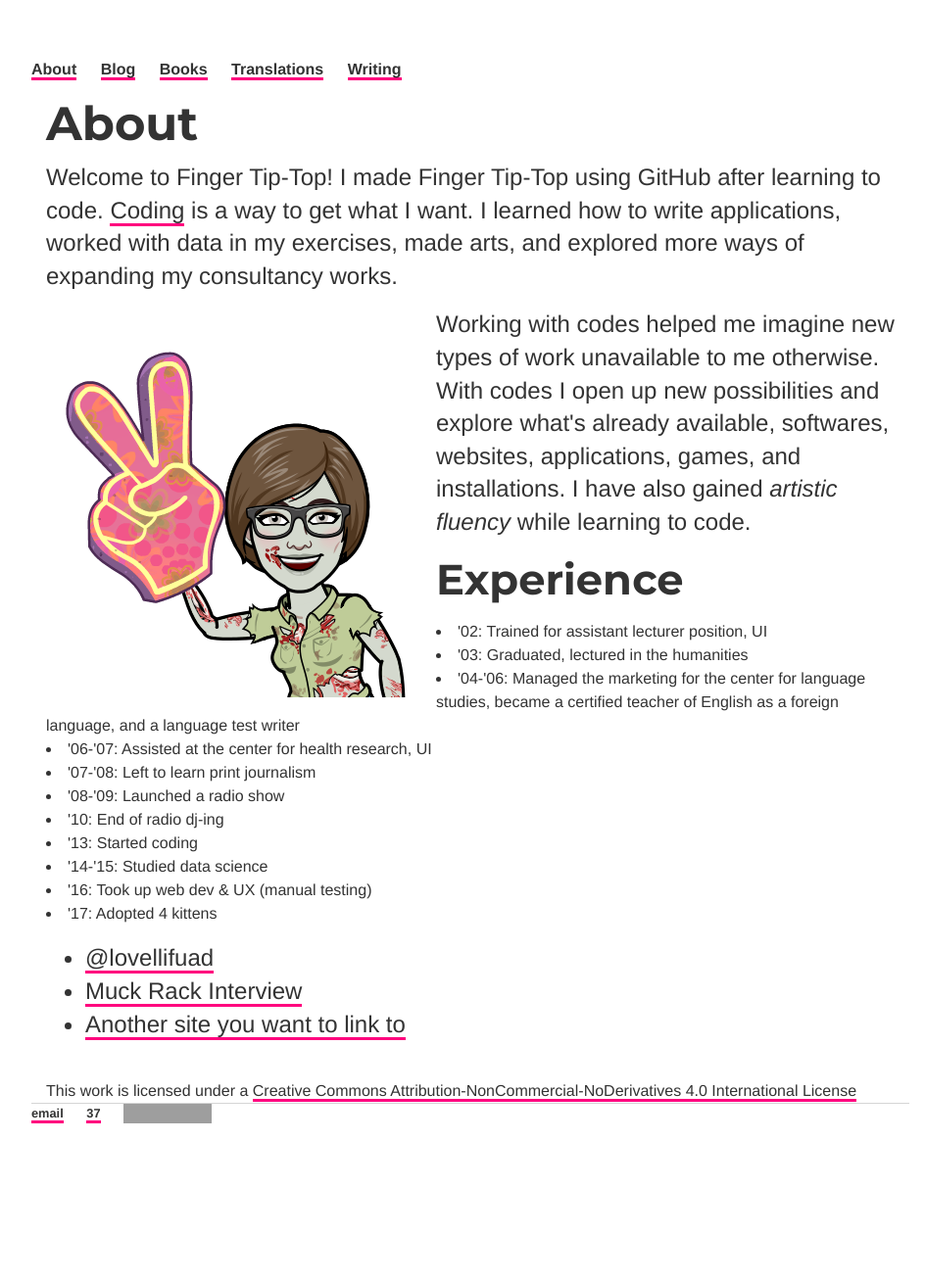
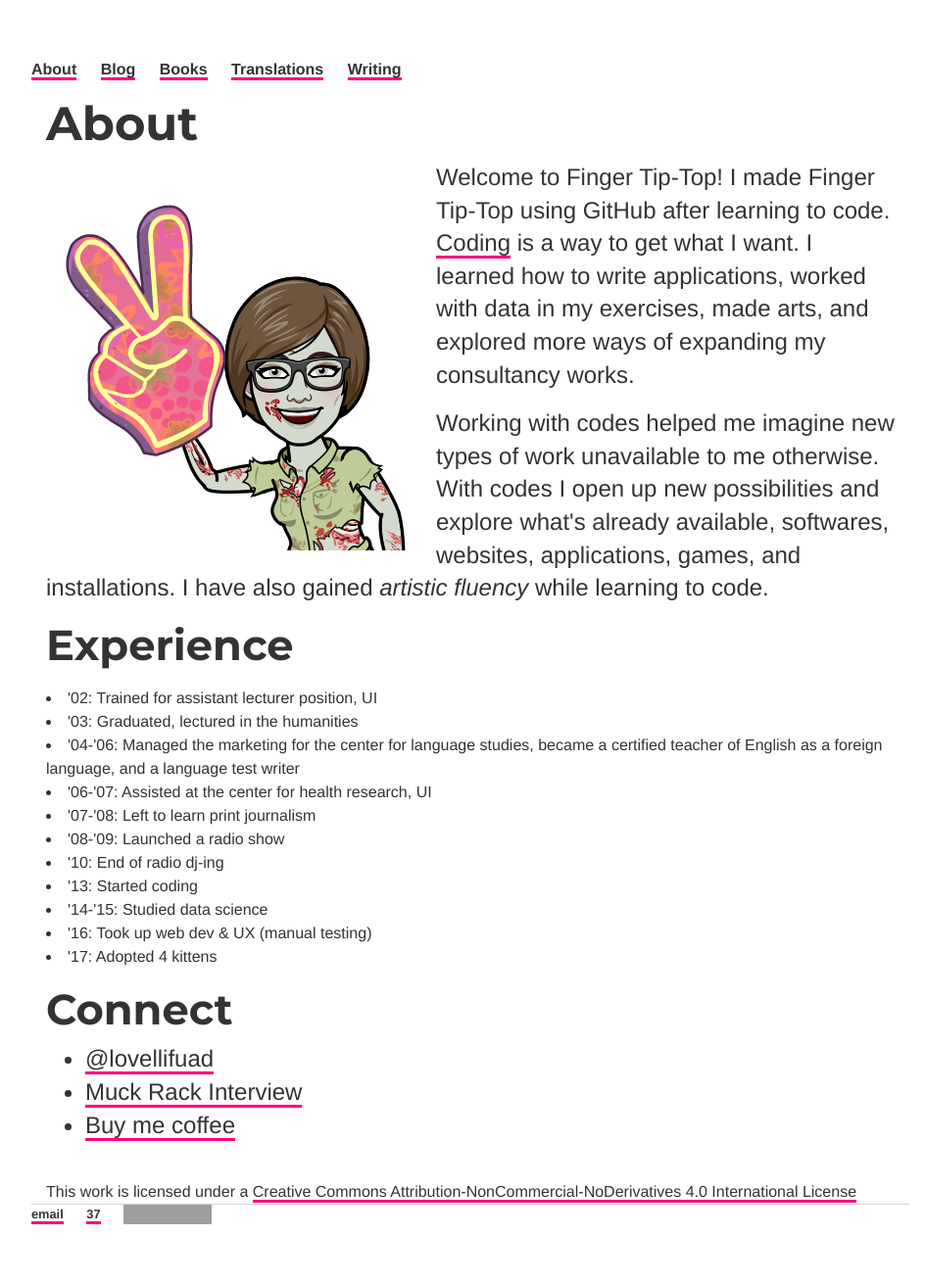
Before and after one commit to ariesti/ariesti.github.io, a Jekyll site: the page built from about/index.html, in a window 1280 px wide. Shown: the whole page at 98% size, without its empty margins (160-1104 px from the left). Built offline with Jekyll 4.4.1, drawn with Linux system fonts in a browser that asks for light colours; before the commit the page ends 1207 px from its top, so only the background shows below that; grey boxes are pictures that could not be loaded.

Commit message:
Update index.html

```diff
--- a/about/index.html
+++ b/about/index.html
@@ -7,13 +7,13 @@ description: Some details about Finger Tip-top and why it was created
 		<div class="about1">
 
 			<h1>About</h1>
+			<img src="/assets/1-ftt.png" alt="Finger Tip-Top" style="float:left" />
 			<p>
 			Welcome to Finger Tip-Top!
 			I made Finger Tip-Top using GitHub after learning to code.
 			<a href="https://github.com/ariesti">Coding</a> is a way to get what I want.
 			I learned how to write applications, worked with data in my exercises, made arts, and explored more ways of expanding my consultancy works.
 			</p>
-			<img src="/assets/1-ftt.png" alt="Finger Tip-Top" style="float:left" />
 			<p>Working with codes helped me imagine new types of work unavailable to me otherwise.
 			With codes I open up new possibilities and explore what's already available, softwares, websites, applications, games, and installations.
 			I have also gained <i>artistic fluency</i> while learning to code.
@@ -34,10 +34,13 @@ description: Some details about Finger Tip-top and why it was created
 				<li>'16: Took up web dev & UX (manual testing)</li>
 				<li>'17: Adopted 4 kittens</li>
 			</p>
+		</div>
+		<div class="about3">
+			<h2>Connect</h2>
 			<ul class="links">
 				<li><a href="https://twitter.com/lovellifuad">@lovellifuad</a></li>
 				<li><a href="https://muckrack.com/lovellifuad/interview">Muck Rack Interview</a></li>
-				<li><a href="#">Another site you want to link to</a></li>
+				<li><a href="https://ko-fi.com/A085SKR">Buy me coffee</a></li>
 				</ul>
 		</div>
 		<div class="cc-license">
```
